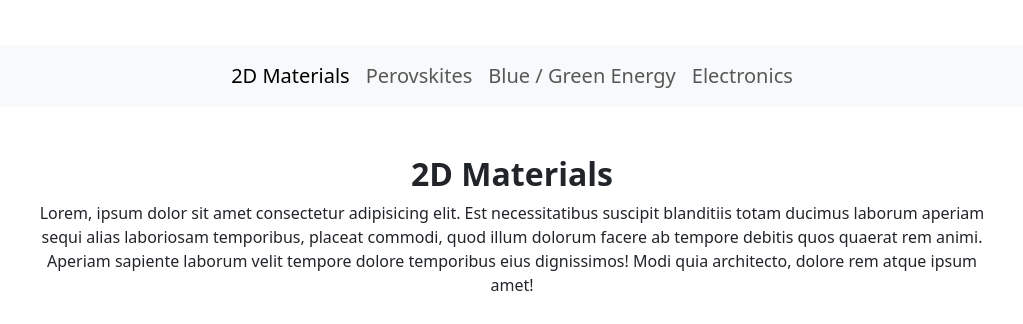
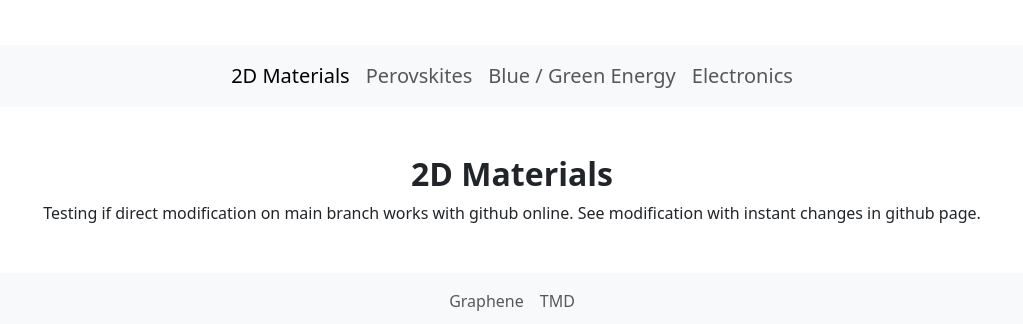
Before and after one commit to Tommy-Lin-Taiwan/CWC-lab, a plain HTML site: page 2dmaterials.html in a window 1280 px wide. Shown: the part 659-983 px from the top of the page, without its empty margins (128-1151 px from the left). Drawn offline with nearby package versions, Linux system fonts and the light colour scheme.

Commit message:
Changed 2dmaterials intro div. See if github allow online mod and present w page

```diff
--- a/2dmaterials.html
+++ b/2dmaterials.html
@@ -166,11 +166,7 @@
         <h2 class="mx-auto fw-bold mb-2"> 2D Materials </h6>
 
             <!-- Description -->
-            <p class="fs-6 mx-auto my-2">Lorem, ipsum dolor sit amet consectetur adipisicing elit. Est
-                necessitatibus suscipit blanditiis totam ducimus laborum aperiam sequi alias laboriosam temporibus,
-                placeat commodi, quod illum dolorum facere ab tempore debitis quos quaerat rem animi. Aperiam sapiente
-                laborum velit tempore dolore temporibus eius dignissimos! Modi quia architecto, dolore rem atque ipsum
-                amet!</p>
+            <p class="fs-6 mx-auto my-2">Testing if direct modification on main branch works with github online. See modification with instant changes in github page.</p>
     </div>
 
     <!-- Navbar sub-submenu -->
```
